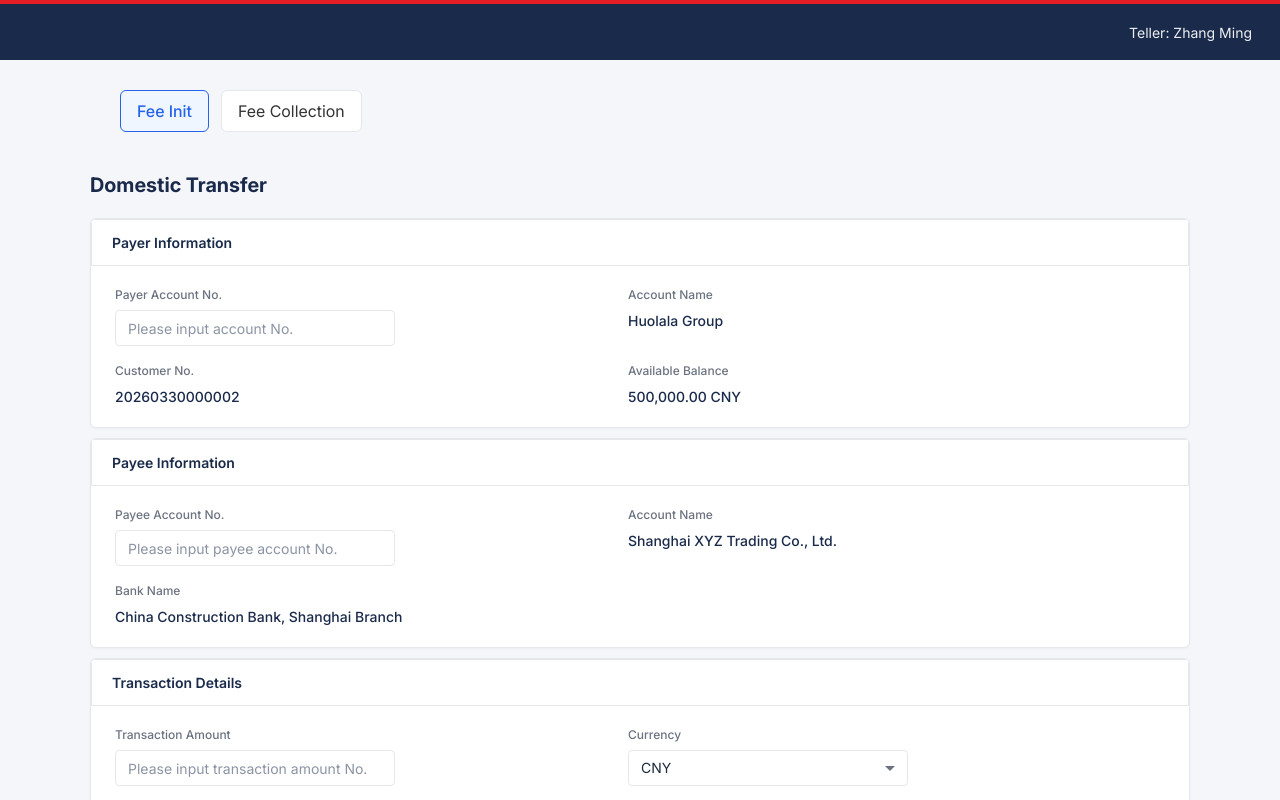
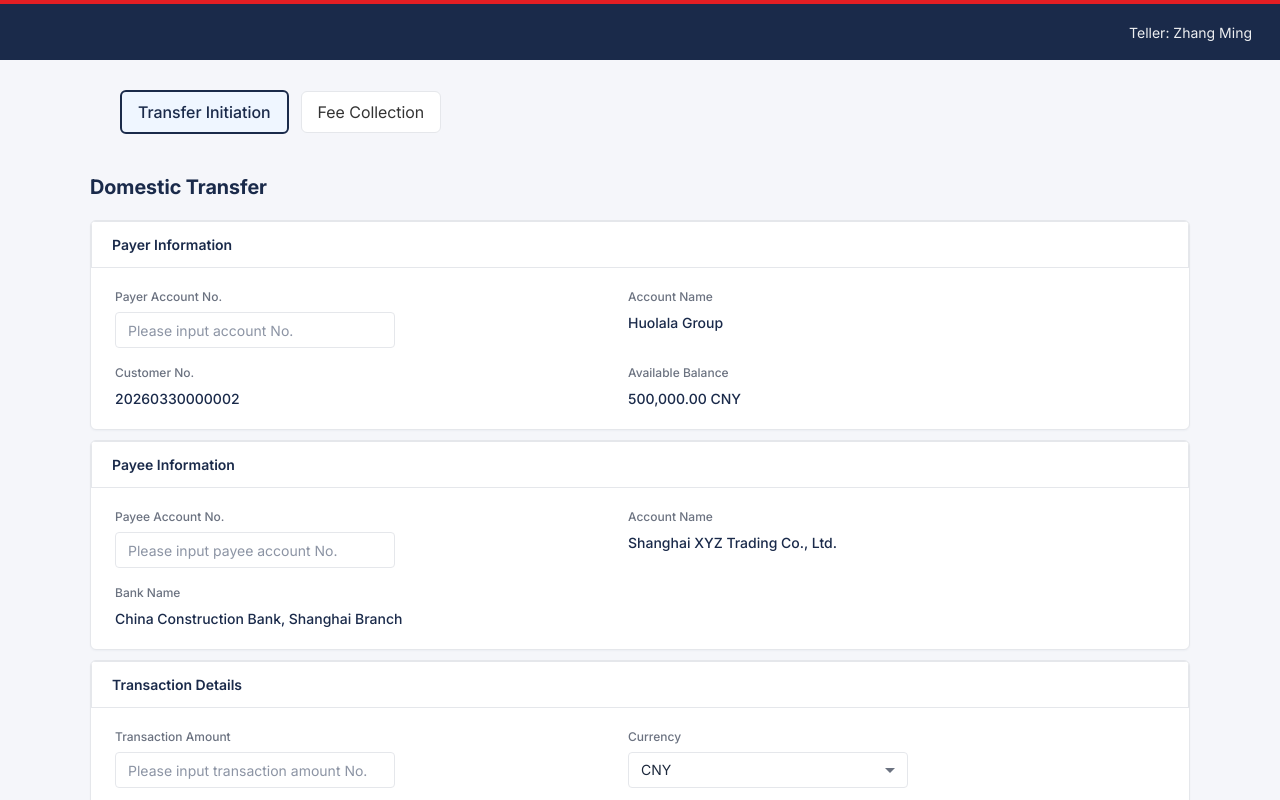
Before and after one commit to williamhqs/pricing-billing, a React (Vite) app: page / in a window 1280 px wide. Shown: the top 800 px of the page. Built offline with nearby package versions, Linux system fonts and the light colour scheme.

Commit message:
Refactor menu.

```diff
--- a/src/screens/HomeScreen.tsx
+++ b/src/screens/HomeScreen.tsx
@@ -15,7 +15,7 @@ import { TwoActionMenu } from "./TwoActionMenu";
 
 export default function HomeScreen() {
   const [step, setStep] = useState<Step>(Step.Init);
-  const [selectedMenuKey, setselectedMenuKey] = useState("FeeInit");
+  const [selectedMenuKey, setselectedMenuKey] = useState("TransferInitiation");
   return (
     <>
       <TopBarView />
@@ -26,10 +26,10 @@ export default function HomeScreen() {
             activeKey={selectedMenuKey}
             items={[
               {
-                key: "FeeInit",
-                label: "Fee Init",
+                key: "TransferInitiation",
+                label: "Transfer Initiation",
                 onClick: () => {
-                  setselectedMenuKey("FeeInit");
+                  setselectedMenuKey("TransferInitiation");
                   setStep(Step.Init);
                 },
               },
--- a/src/screens/TwoActionMenu.tsx
+++ b/src/screens/TwoActionMenu.tsx
@@ -29,12 +29,12 @@ export function TwoActionMenu({ items, activeKey }: TwoActionMenuProps) {
             onClick={item.onClick}
             style={{
               padding: "8px 16px",
-              border: isActive ? "1px solid #2563eb" : "1px solid #e5e7eb",
+              border: isActive ? "2px solid #1a2a4a" : "1px solid #e5e7eb",
               borderRadius: 6,
               background: isActive ? "#eff6ff" : "#fff",
               fontFamily: "Inter",
               cursor: "pointer",
-              color: isActive ? "#2563eb" : "#333",
+              color: isActive ? "#1a2a4a" : "#333",
               fontWeight: isActive ? 500 : 400,
             }}
           >
```
